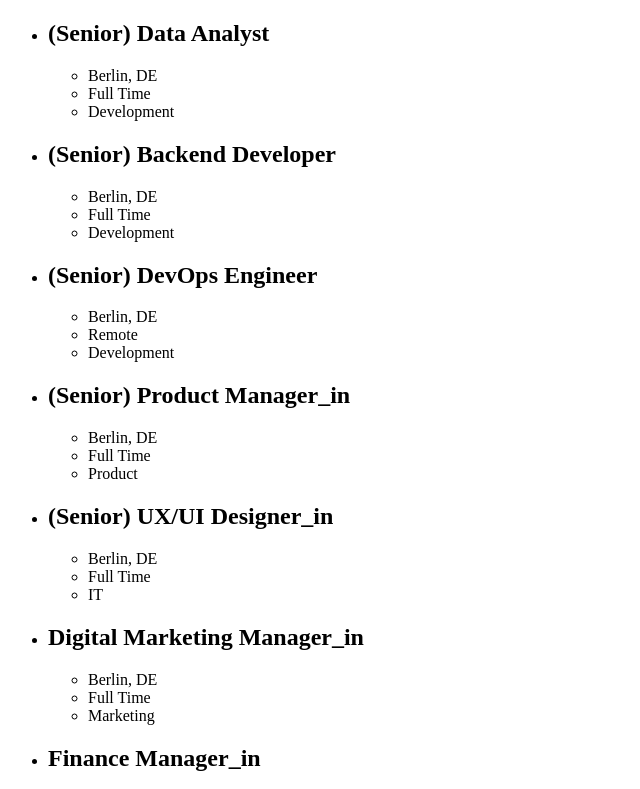
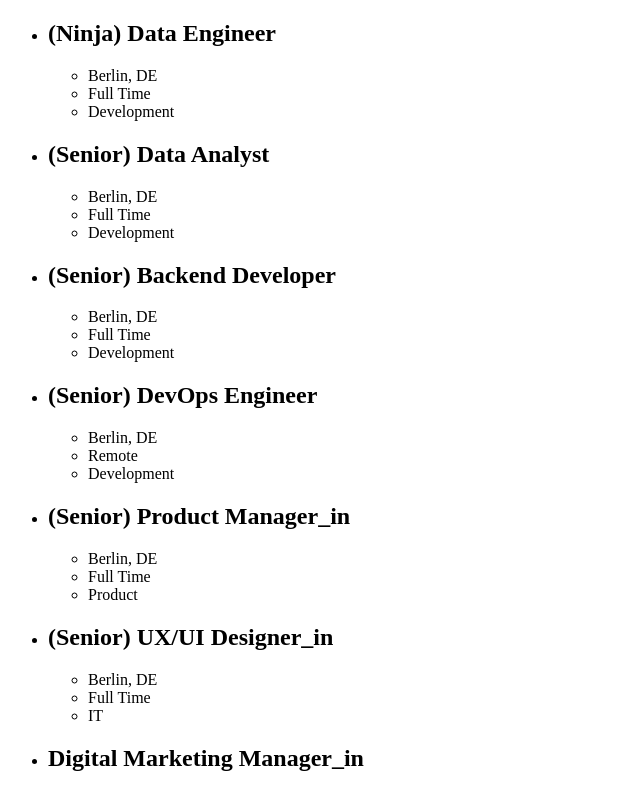
Before and after one commit to robimalco/dreamingjobs.github.io, a plain HTML site: page index.html in a window 1280 px wide. Shown: the top 789 px of the page, without its empty margins (0-640 px from the left). Drawn offline with Linux system fonts and the light colour scheme.

Commit message:
Add new job

```diff
--- a/index.html
+++ b/index.html
@@ -4,6 +4,15 @@
    </head>
    <body>
       <ul class="positions">
+         <li>
+            <a href="/ninja-data-engineer"></a>
+            <h2>(Ninja) Data Engineer</h2>
+            <ul>
+               <li class="location">Berlin, DE</li>
+               <li class="type">Full Time</li>
+               <li class="department">Development</li>
+            </ul>
+         </li>
          <li>
             <a href="/senior-data-analyst"></a>
             <h2>(Senior) Data Analyst</h2>
```
